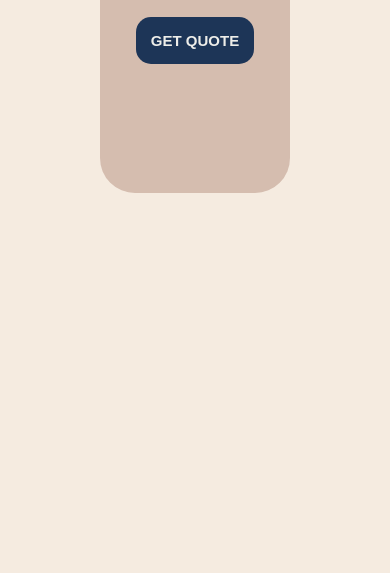
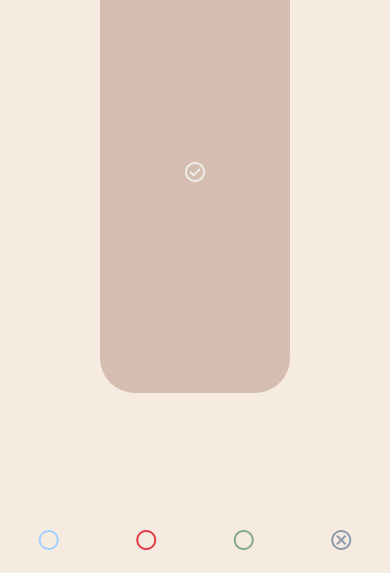
Before and after one commit to Erzyelc/Random-Quote-Generator, a plain HTML site: page index.html in a window 390 px wide. Shown: the part 507-1080 px from the top of the page. Before the commit the page ends 844 px from the top, so only its background shows below. Drawn offline with nearby package versions, Linux system fonts and the light colour scheme; a web font is replaced by a local one.

Commit message:
added styling to quote and added buttons to change backgrounds

```diff
--- a/index.html
+++ b/index.html
@@ -7,18 +7,49 @@
     <link rel="preconnect" href="https://fonts.googleapis.com">
     <link rel="preconnect" href="https://fonts.gstatic.com" crossorigin>
     <link href="https://fonts.googleapis.com/css2?family=Kanit:ital,wght@1,200&family=Xanh+Mono:ital@1&display=swap" rel="stylesheet">
+    <link rel="stylesheet" href="https://fonts.googleapis.com/css2?family=Material+Symbols+Outlined:opsz,wght,FILL,GRAD@48,700,1,200" />
     <link rel="stylesheet" href="styles.css">
     <title>Document</title>
 </head>
 <body>
-    <div class="container">
+    <div id="container"  class="container">
         <h1>Care For A Quote?</h1>
         <p>Click the button below to receive a random quote</p>
-        <button id="get-quote" onclick="displayQuote()">GET QUOTE</button>
+        <button id="get-quote">GET QUOTE</button>
         <div id="quote-results">
 
         </div>
+        <button class="quote-background" onclick="displayBackground()">
+            <span class="material-symbols-outlined">
+                check_circle
+            </span>
+        </button>
     </div>
+    <div class="icons-container">
+        <nav class="icons-flex-container">
+          <button class = "btn blue" onclick="changeBackground()">
+            <span class="material-symbols-outlined">
+              radio_button_unchecked
+            </span>
+          </button>
+           <button class = "btn red" onclick="changeBackgroundRed()">
+             <span class="material-symbols-outlined">
+              radio_button_unchecked
+            </span>
+           </button>
+           <button class = "btn green" onclick="changeBackgroundGreen()">
+             <span class="material-symbols-outlined">
+              radio_button_unchecked
+             </span>
+           </button>
+           <button class="btn gray" onclick="removeBackground()">
+            <span class="material-symbols-outlined">
+                cancel
+            </span>
+           </button>
+        </nav>
+      </div>
+
     <script src="script.js"></script>
 </body>
 </html>
--- a/script.js
+++ b/script.js
@@ -29,7 +29,33 @@ function displayQuote(){
         console.log(data.data[0].quoteText);
         console.log(data.data[0].quoteAuthor);
 
-        results.innerHTML = `<h3>Quote: ${data.data[0].quoteText}</h3>`;
-        results.innerHTML += `<h4>Author: ${data.data[0].quoteAuthor}</h4>`;
+        results.innerHTML = `<h3>${data.data[0].quoteText}</h3>`;
+        results.innerHTML += `<h4>-${data.data[0].quoteAuthor}</h4>`;
     });
 }
+
+function displayBackground(){
+    const display = document.getElementById("quote-results");
+    display.classList.toggle("displayBackground");
+}
+
+function changeBackground(){
+    const background = document.getElementById("container");
+    background.classList.toggle("backgroundBlue");
+}
+
+function changeBackgroundRed(){
+    const background = document.getElementById("container");
+    background.classList.toggle("backgroundRed");
+}
+
+function changeBackgroundGreen(){
+    const background = document.getElementById("container");
+    background.classList.toggle("backgroundGreen");
+}
+
+function removeBackground(){
+    const cls = ["backgroundBlue", "backgroundRed", "backgroundGreen"];
+    const background = document.getElementById("container");
+    background.classList.remove(...cls);
+}
--- a/styles.css
+++ b/styles.css
@@ -6,29 +6,33 @@
 
 body{
     background-color: #f5ebe0;
-    font-family: 'Kanit', sans-serif;
 }
 
-.container{
+#container{
     display: flex;
     justify-content: center;
     align-items: center;
     flex-direction: column;
-    background-color: #d5bdaf;
     border-radius: 35px;
     height: 600px;
     margin: 100px 100px;
 }
 
+.container{
+    background-color: #d5bdaf;
+}
+
 h1{
     font-size: 48px;
-    margin-bottom: 10px;
+    margin-bottom: 15px;
     color: #edede9;
+    font-family: 'Kanit', sans-serif;
 }
 
 p{
     color: #1d3557;
     font-weight: 600;
+    font-family: 'Kanit', sans-serif;
 }
 
 button{
@@ -41,4 +45,101 @@ button{
     background-color: #1d3557;
     color: #edede9;
     cursor: pointer;
+    font-family: 'Kanit', sans-serif;
 }
+
+.displayBackground{
+    background-color: #d4a373;
+}
+
+#quote-results{
+    border-radius: 35px;
+    padding: 30px;
+    margin-top: 50px;
+    width: 50%;
+}
+
+#quote-results h3{
+    font-size: 20px;
+    font-family: 'Xanh Mono', monospace;
+    margin-bottom: 20px;
+    color: #edede9;
+}
+
+#quote-results h4{
+    font-family: 'Kanit', sans-serif;
+    text-align: center;
+    color: #1d3557;
+}
+
+.quote-background{
+    background: none;
+    border: none;
+}
+
+.backgroundBlue{
+    background-color: #a2d2ff;
+}
+
+.backgroundRed{
+    background-color: #e63946;
+}
+
+.backgroundGreen{
+    background-color: #84a98c;
+}
+
+.icons-container{
+    display: flex;
+    justify-content: center;
+    align-items: center;
+  }
+
+.icons-flex-container{
+    width: 400px;
+    display: flex;
+    justify-content: space-around;
+    align-items: center;
+  }
+
+
+.btn{
+    background: none;
+    border: none;
+    cursor: pointer;
+  }
+
+.blue{
+    color: #a2d2ff;
+  }
+
+.red{
+    color: #e63946;
+  }
+
+.green{
+    color: #84a98c;
+}
+
+.gray{
+    color: #8d99ae;
+}
+
+@media only screen and (max-width: 600px) {
+
+    #container{
+        height: 800px;
+    }
+    h1{
+        font-size: 30px;
+    }
+
+    p{
+        font-size: 12px;
+    }
+
+    #quote-results{
+        width: 70%;
+        margin-top: 70px;
+    }
+}
```
